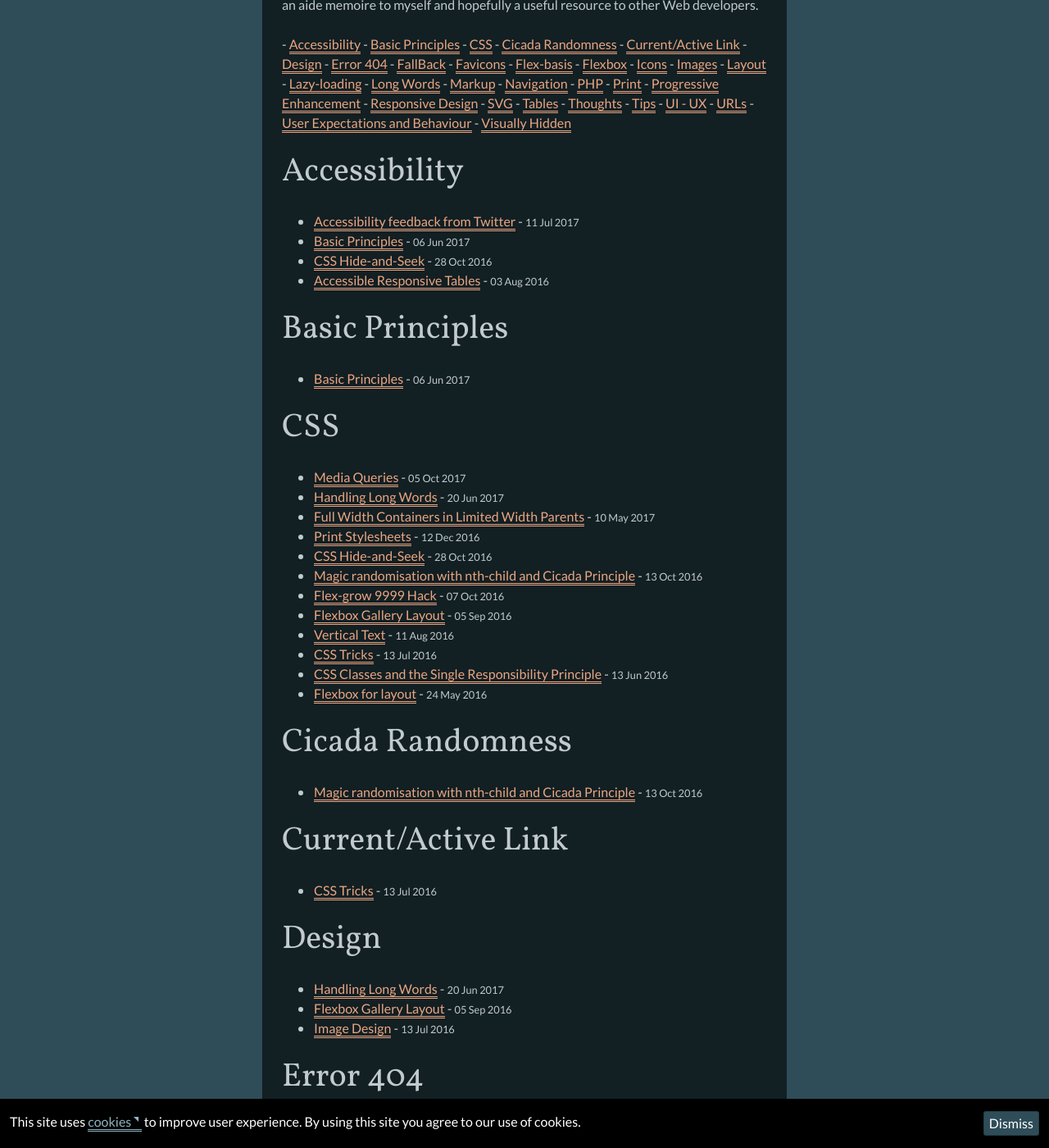
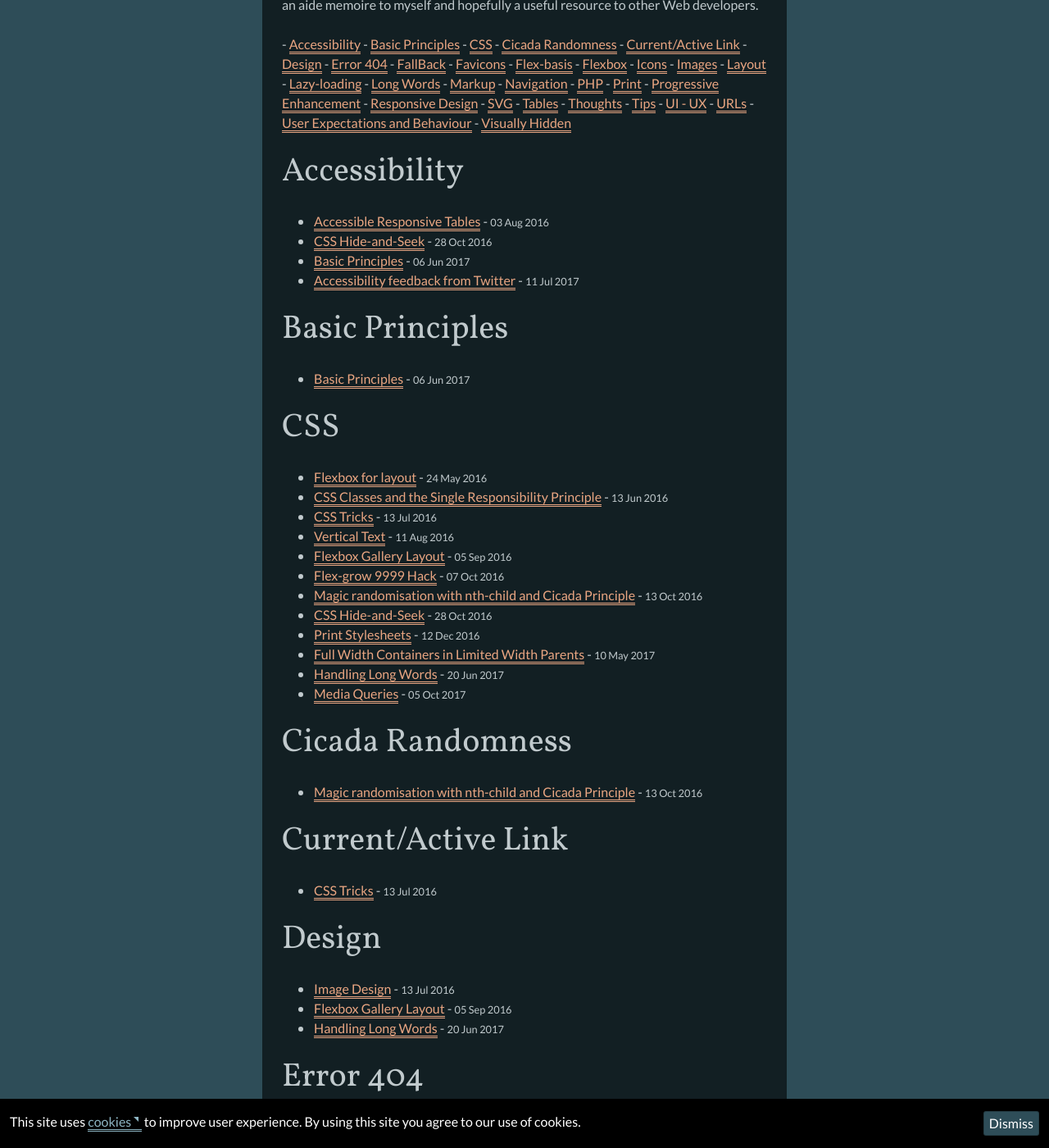
Before and after one commit to andykirk/andykirk.github.io, a Jekyll site: the page built from knowledge-base/index.html, in a window 1280 px wide and 1400 px high, scrolled down 232 px. Shown: the whole window at 82% size. Built offline with Jekyll 4.4.1, drawn with Linux system fonts in a browser that asks for light colours; some of the changed text lies outside the part shown.

Commit message:
Update index.html

```diff
--- a/knowledge-base/index.html
+++ b/knowledge-base/index.html
@@ -45,7 +45,8 @@ It's intended to constantly evolve and as such will never be 'complete' but will
 <h2 id="{{ tag | slugify }}">{{ tag }}</h2>
 
 <ul>
-    {% for post in site.posts %}{% if post.tags contains tag %}
+    {% assign posts = site.posts | sort %}
+    {% for post in posts %}{% if post.tags contains tag %}
     <li>
         <a href="{{ post.url }}">{{ post.title }}</a> - <small>{{ post.date | date_to_string }}</small>
     </li>
```
